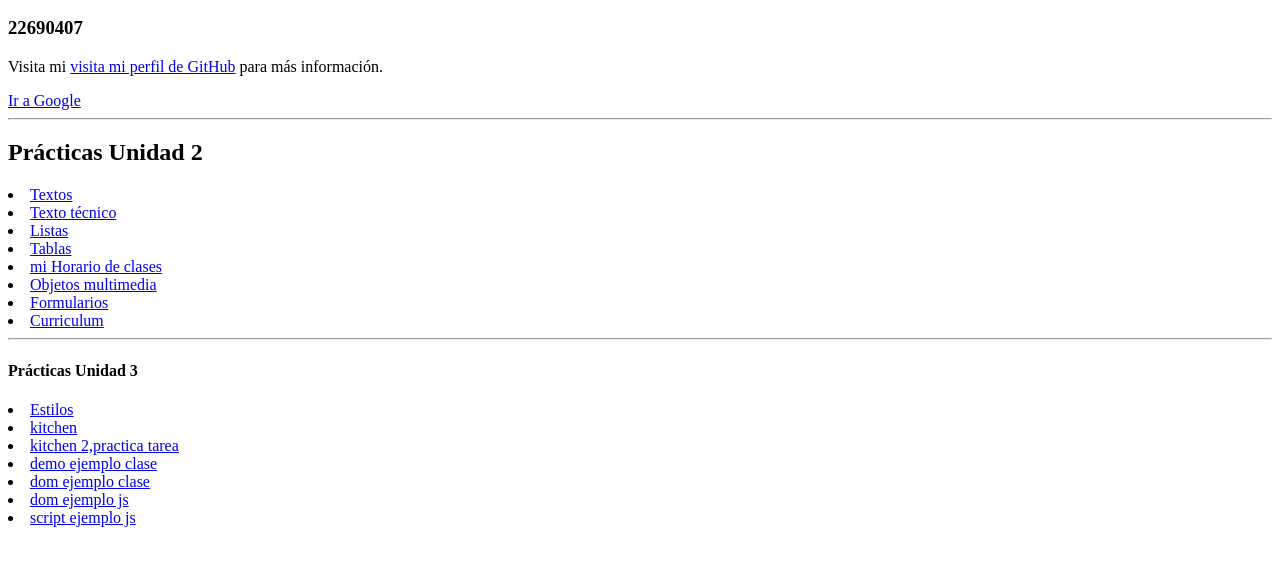
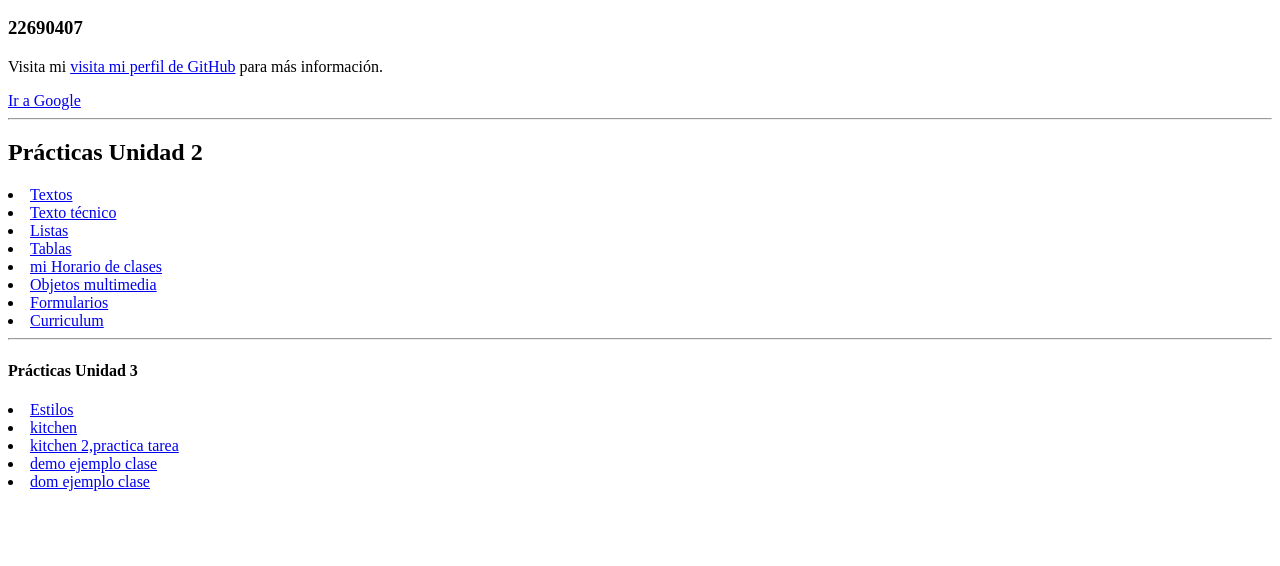
Before and after one commit to stephaniemaldonado07/Avance3.github.io, a plain HTML site: page index.html in a window 1280 px wide. Shown: the part 110-676 px from the top of the page. Drawn offline with Linux system fonts and the light colour scheme.

Commit message:
Update index.html

```diff
--- a/index.html
+++ b/index.html
@@ -30,8 +30,6 @@
       <li><a href="kitchen-sink2.html">kitchen 2,practica tarea</li>
       <li><a href="JS/JS_demo.html">demo ejemplo clase </li>
       <li><a href="JS/dom.html">dom ejemplo clase</li>
-      <li><a href="JS/dom.js">dom ejemplo js</li>
-      <li><a href="JS/script.js">script ejemplo js</li>
 
     </ol>
   </body>
```
